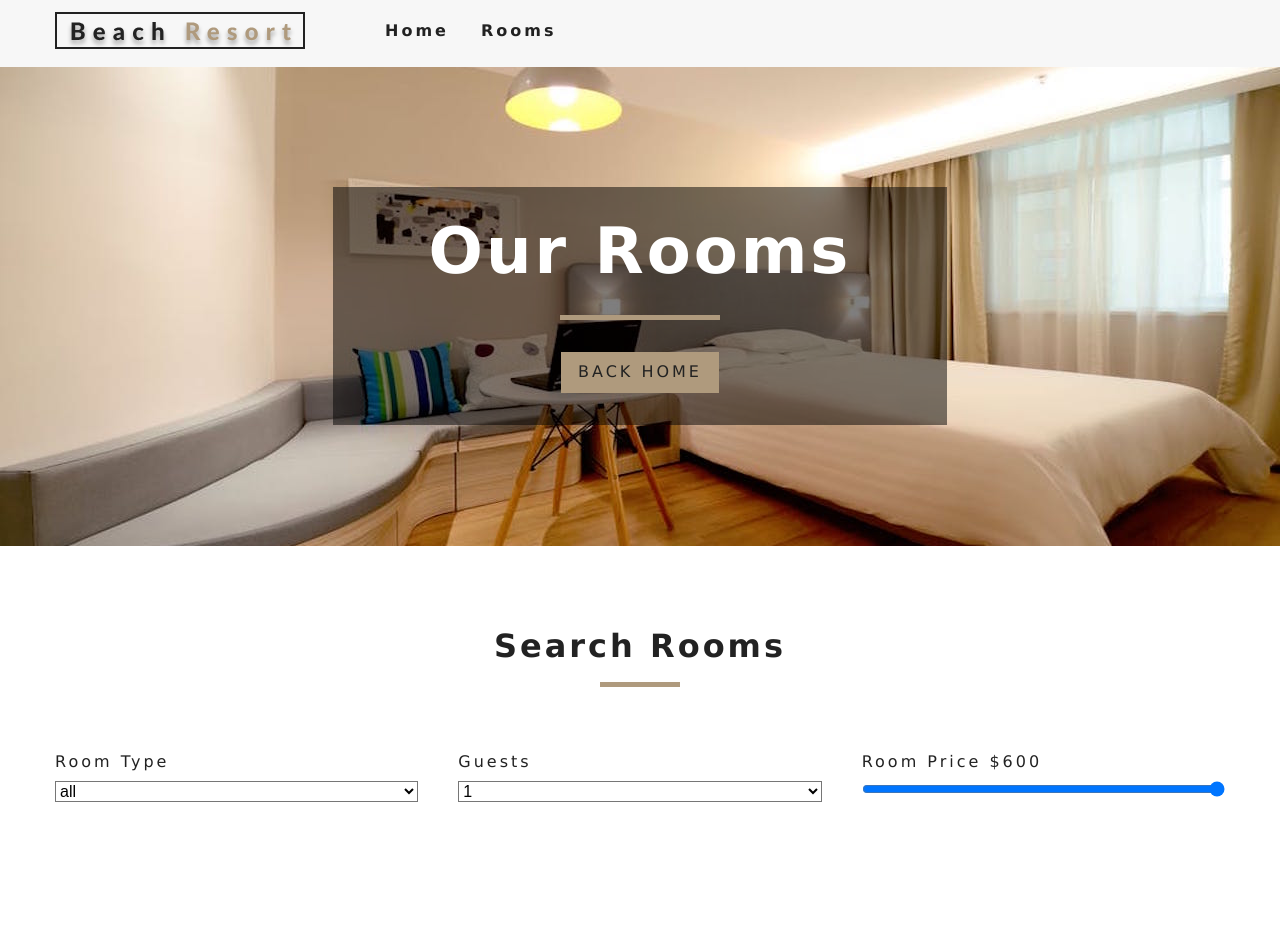
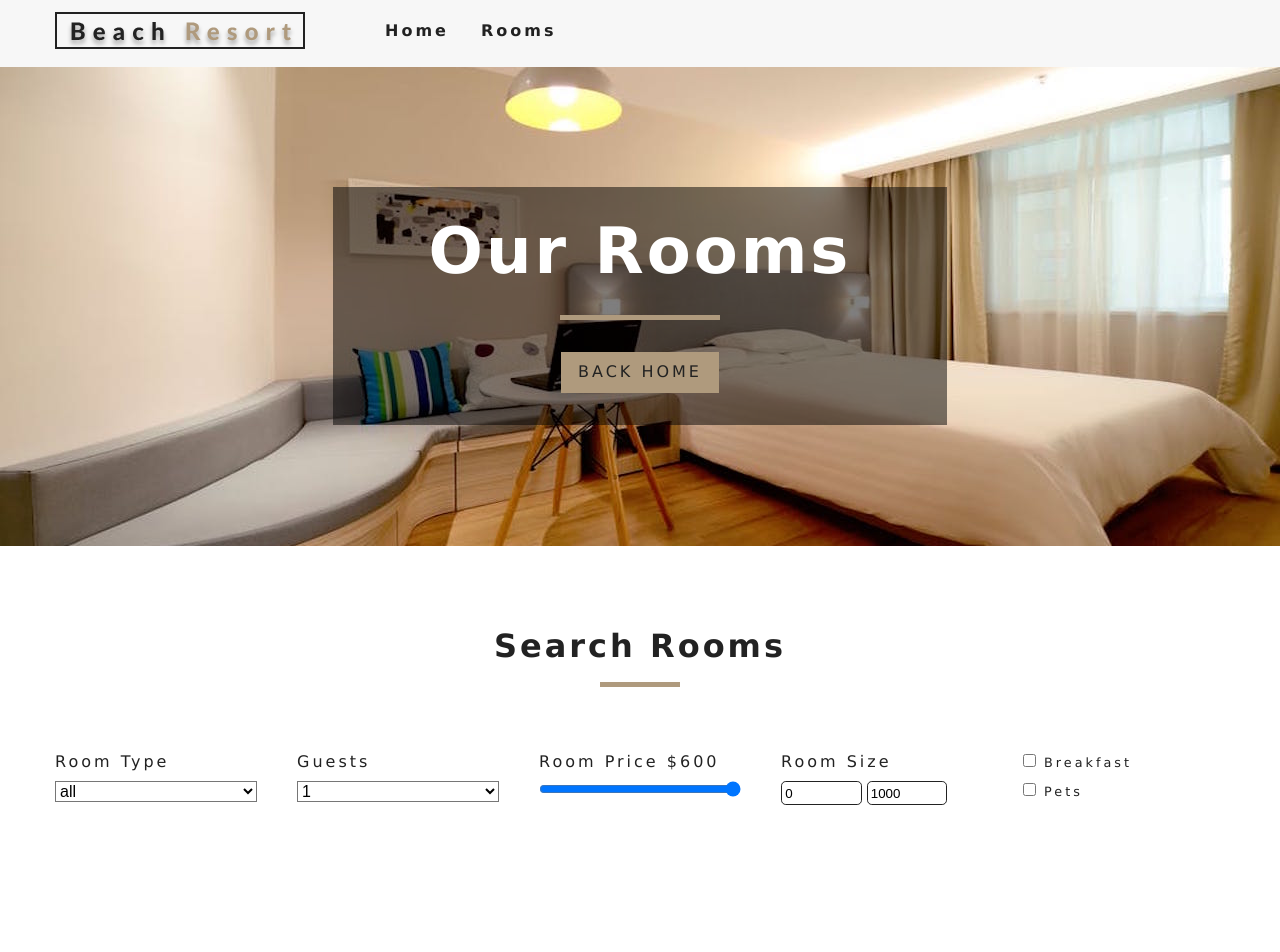
Before and after one commit to Sarantha/React_resort, a React (Create React App) app: page /rooms in a window 1280 px wide. Shown: the top 952 px of the page. Built offline with nearby package versions, Linux system fonts and the light colour scheme.

Commit message:
Al  filters complete. All functions complete

```diff
--- a/src/components/RoomFilter.js
+++ b/src/components/RoomFilter.js
@@ -53,7 +53,28 @@
                         <label htmlFor="price">Room Price ${price}</label>
                         <input type="range" name="price" min={minPrice} max={maxPrice} id="price" value={price} onChange={handelChange} className="form-control"/>
                     </div>
-                 {/*end select price range*/}
+                {/*end select price range*/}
+                {/*select size*/}
+                    <div className="form-group">
+                        <label htmlFor="size">Room Size</label>
+                        <div className="form-group">
+                            <input type="number" name="minSize" id="size" value={minSize} onChange={handelChange} className="size-input" />
+                            <input type="number" name="maxSize" id="size" value={maxSize} onChange={handelChange} className="size-input" />
+                        </div>
+                    </div>
+                {/*end select size*/}
+                {/*Extra*/}
+                    <div className="form-group">
+                        <div className="single-extra">
+                            <input type="checkbox" name="breakfast" id="breakfast" checked={breakfast} onChange={handelChange}/>
+                            <label htmlFor="breakfast">Breakfast</label>
+                        </div>
+                        <div className="single-extra">
+                            <input type="checkbox" name="pets" id="pets" checked={pets} onChange={handelChange}/>
+                            <label htmlFor="pets">pets</label>
+                        </div>
+                    </div>
+                {/*End Extra*/}
            </form>
        </section>
     )
--- a/src/context.js
+++ b/src/context.js
@@ -52,7 +52,7 @@
 
     handelChange = event => {
         const target = event.target
-        const value = event.type === 'checkbox' ? target.checked:target.value
+        const value = target.type === 'checkbox' ? target.checked:target.value
         const name = event.target.name
         this.setState({
             [name]:value
@@ -81,6 +81,13 @@
             tempRooms = tempRooms.filter(room => room.capacity >= capacity)
         }
         tempRooms = tempRooms.filter(room => room.price <= price)
+        tempRooms = tempRooms.filter(room => room.size >= minSize && room.size <= maxSize)
+        if(breakfast){
+            tempRooms = tempRooms.filter(room => room.breakfast === true)
+        }
+        if(pets){
+            tempRooms = tempRooms.filter(room => room.pets === true)
+        }
         this.setState({
             sortedRooms: tempRooms
         });
```
